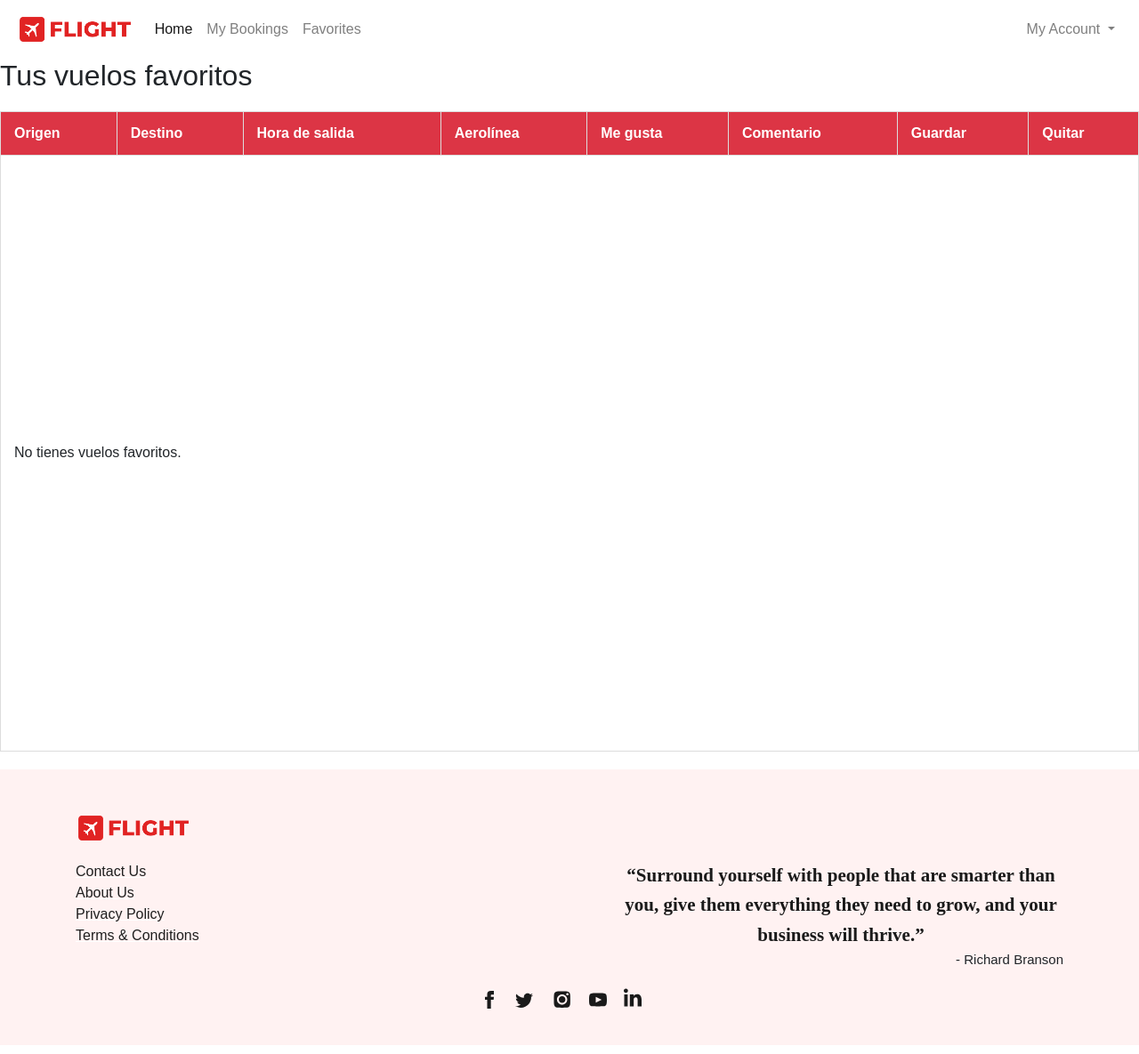
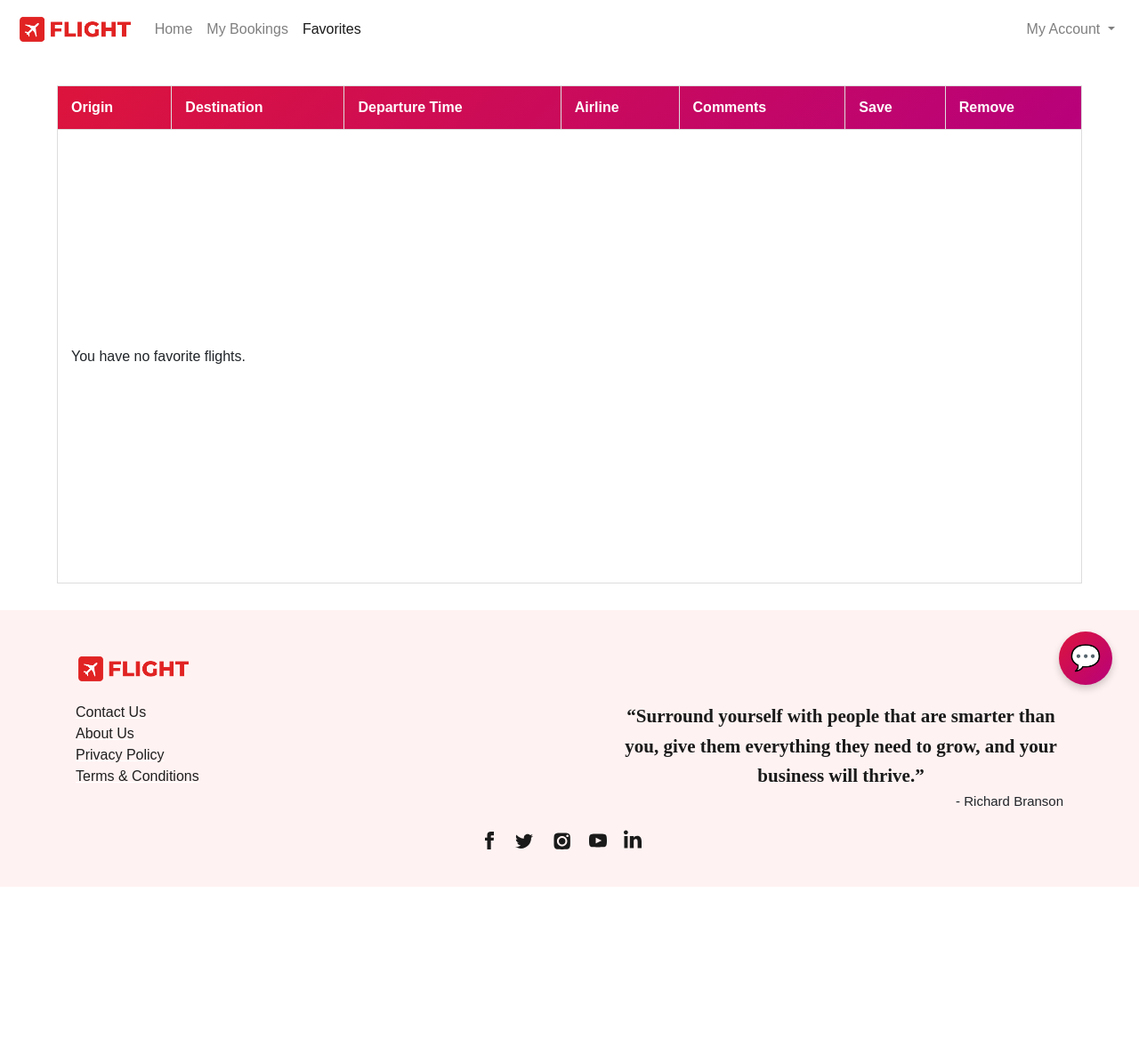
Before and after one commit to Dlassoc/proyecto_validacion, a Django app: page /table in a window 1280 px wide. Shown: the whole page at 89% size. After the commit the page ends 997 px from the top, so only its background shows below. Run offline with Django 3.2, Linux system fonts and the light colour scheme; a user stored in the database is signed in; data comes from the database, SQL or seed files in the repository; both versions use the stored data as it was after the commit; some libraries are stand-ins or nearby versions; some web fonts are replaced.

Commit message:
Implement chatbot feature with UI and functionality; update favorites table layout and styles

```diff
--- a/flight/static/css/favorites.css
+++ b/flight/static/css/favorites.css
@@ -1,15 +1,21 @@
 /* flight/static/css/favorites.css */
+.container-table {
+    width: 100%;
+    display: flex;
+    justify-content: center;
+    align-items: center;
+}
 
 table {
-    width: 100%;
+    width: 90%;
     border-collapse: collapse;
-    margin: 20px 0;
-    font-family: Arial, sans-serif;
-    min-height: 90vh;
+    margin: 30px 0;
+    min-height: 70vh;
 }
 
 thead tr {
-    background-color: #dc3545;
+    background-color: crimson;
+    background-image: linear-gradient(135deg, crimson, #b8017b);
     color: white;
     text-align: left;
 }
@@ -39,7 +45,7 @@ button {
 }
 
 button:hover {
-    background-color: #0056b3;
+    background-color: #b8017b;
 }
 
 textarea {
--- a/flight/static/css/layout_style.css
+++ b/flight/static/css/layout_style.css
@@ -1,4 +1,4 @@
-body{
+body {
     margin: 0px;
     padding: 0px;
     font-family: "Rubik", sans-serif;
@@ -6,146 +6,172 @@ body{
     font-style: normal;
     min-width: 250px;
 }
-.container-fluid{
+
+.container-fluid {
     padding-left: 0px;
     padding-right: 0px;
 }
-.dropdown-menu{
-    box-shadow: 0 0 10px rgba(0,0,0,.1);
+
+.dropdown-menu {
+    box-shadow: 0 0 10px rgba(0, 0, 0, .1);
 }
-.navbar{
+
+.navbar {
     padding: .7rem 1.2rem;
     background-color: #fff;
     transition-duration: .2s;
 }
-.nav-link:hover{
-    color: #e12323!important;
+
+.nav-link:hover {
+    color: #e12323 !important;
     transition-duration: .2s;
 }
-.my-account .dropdown-header{
+
+.my-account .dropdown-header {
     align-content: flex-start;
 }
 
-.section{
+.section {
     background-size: cover;
     background-position: center;
     background-repeat: no-repeat;
     padding: 30px 50px;
     min-height: 100vh;
 }
-.first-section{
+
+.first-section {
     display: flex;
     background-size: cover;
     background-position: center center;
     background-repeat: no-repeat;
 }
 
-.banner-div{
+.banner-div {
     flex: 1;
     display: flex;
     flex-direction: column;
     justify-content: center;
     margin-right: 15px;
 }
-.banner-text{
+
+.banner-text {
     color: white;
     font-size: 54px;
-    font-family: Georgia, 'Times New Roman', Times, serif!important;
+    font-family: Georgia, 'Times New Roman', Times, serif !important;
     font-weight: 700;
     text-align: left;
-    text-shadow: 0px 0px 8px rgba(255,255,255,0.2);
+    text-shadow: 0px 0px 8px rgba(255, 255, 255, 0.2);
 }
 
-@media (max-width: 992px){
-    .first-section{
+@media (max-width: 992px) {
+    .first-section {
         display: block;
     }
-    .banner-text{
+
+    .banner-text {
         text-align: center;
         font-size: 50px;
         margin-top: 20px;
         margin-bottom: 20px;
     }
-    .search-flight{
-        width: 80%!important;
+
+    .search-flight {
+        width: 80% !important;
         margin-left: auto;
         margin-right: auto;
     }
 }
-@media (max-width: 768px){
-    .banner-text{
+
+@media (max-width: 768px) {
+    .banner-text {
         font-size: 40px;
         margin-top: 40px;
         margin-bottom: 45px;
     }
-    .search-flight{
-        width: 85%!important;
+
+    .search-flight {
+        width: 85% !important;
     }
 }
-@media (max-width: 652px){
-    .search-flight{
-        width: 99%!important;
+
+@media (max-width: 652px) {
+    .search-flight {
+        width: 99% !important;
     }
 }
-@media (max-width: 576px){
-    .section{
+
+@media (max-width: 576px) {
+    .section {
         padding: 30px 30px;
     }
-    .search-flight{
-        width: 100%!important;
+
+    .search-flight {
+        width: 100% !important;
         padding: 40px 30px !important;
     }
 }
-@media (max-width: 430px){
-    .search-flight{
+
+@media (max-width: 430px) {
+    .search-flight {
         padding: 35px 18px !important;
     }
 }
-@media (max-width: 376px){
-    .section{
+
+@media (max-width: 376px) {
+    .section {
         padding: 30px 1px;
     }
-    .banner-text{
+
+    .banner-text {
         font-size: 35px;
         margin-top: 15px;
         margin-bottom: 25px;
     }
-    .search-flight{
+
+    .search-flight {
         padding: 35px 10px !important;
     }
-    .footer-content{
-        display: block!important;
+
+    .footer-content {
+        display: block !important;
     }
-    .logo-container{
+
+    .logo-container {
         display: flex;
         justify-content: center;
     }
-    .quote-container{
+
+    .quote-container {
         text-align: center;
         margin-bottom: 15px;
     }
-    .quote{
-        font-size: 1.1em!important;
+
+    .quote {
+        font-size: 1.1em !important;
     }
-    .quote-by{
+
+    .quote-by {
         text-align: center;
     }
-    .links-container{
+
+    .links-container {
         margin-bottom: 15px;
     }
-    .link-list{
-        margin-left: auto!important;
-        margin-right: auto!important;
+
+    .link-list {
+        margin-left: auto !important;
+        margin-right: auto !important;
         text-align: center;
     }
 }
-@media (max-width: 280px){
-    .search-flight{
+
+@media (max-width: 280px) {
+    .search-flight {
         padding: 30px 0px !important;
     }
 }
 
-.search-flight{
+.search-flight {
     padding: 50px 40px;
     background-color: #fff;
     width: 40%;
@@ -153,36 +179,41 @@ body{
     box-shadow: rgba(101, 119, 134, 0.2) 0px 0px 15px, rgba(101, 119, 134, 0.15) 0px 0px 3px 1px;
     display: flex;
 }
-.search-flight .input-row{
+
+.search-flight .input-row {
     margin: 10px;
 }
-.search-flight .input-row label{
+
+.search-flight .input-row label {
     margin-bottom: 0;
     font-size: .9em;
-    color: rgb(100,100,100);
+    color: rgb(100, 100, 100);
 }
-.search-flight button[type="submit"]{
+
+.search-flight button[type="submit"] {
     margin-top: 10px;
 }
-.search-flight .dropdown-menu{
+
+.search-flight .dropdown-menu {
     top: auto;
     left: auto;
 }
 
 
-.second-section .section_title{
+.second-section .section_title {
     margin-top: 25px;
     margin-bottom: 45px;
 }
 
-.single_destination{
+.single_destination {
     margin-bottom: 30px;
     border-radius: 5px;
     overflow: hidden;
     transition: 0.3s;
     position: relative;
 }
-.single_destination::before{
+
+.single_destination::before {
     background: linear-gradient(to bottom, rgba(4, 14, 39, 0) 0%, rgba(4, 14, 39, 0.7) 100%);
     content: '';
     left: 0;
@@ -192,21 +223,25 @@ body{
     z-index: 2;
     position: absolute;
 }
-.single_destination:hover{
+
+.single_destination:hover {
     transform: translateY(-10px);
-    box-shadow: 0 12px 15px rgba(0,0,0,.2);
+    box-shadow: 0 12px 15px rgba(0, 0, 0, .2);
     cursor: pointer;
 }
-.single_destination .thumb img{
+
+.single_destination .thumb img {
     width: 100%;
 }
-.single_destination .content{
+
+.single_destination .content {
     position: absolute;
     left: 30px;
     bottom: 30px;
     z-index: 7;
 }
-.single_destination .content a{
+
+.single_destination .content a {
     margin-bottom: 0;
     font-size: 22px;
     color: #fff;
@@ -214,59 +249,70 @@ body{
     transition: 0.3s;
     text-decoration: none;
 }
-.single_destination:hover content a{
+
+.single_destination:hover content a {
     background-color: red;
 }
 
-footer{
-    background-color: rgb(255,242,242);
+footer {
+    background-color: rgb(255, 242, 242);
     margin-top: 0px;
     padding-top: 1px;
 }
-footer .container > div{
+
+footer .container>div {
     font-family: Barlow, sans-serif;
     margin: 48px 0px 10px;
     flex-shrink: 0;
     max-width: 100%;
     overflow: hidden;
 }
-.footer-content{
+
+.footer-content {
     padding-top: 20px;
     display: flex;
     -webkit-box-pack: justify;
     justify-content: space-between;
 }
-.links-container{
+
+.links-container {
     text-align: left;
     flex-direction: row;
     display: flex;
 }
-.quote-container{
+
+.quote-container {
     text-align: right;
 }
-.logo-container img{
+
+.logo-container img {
     width: 130px;
 }
-.links-container > div{
+
+.links-container>div {
     flex: 1 0 0px;
 }
-.links-container > div ul{
+
+.links-container>div ul {
     padding-inline-start: 0px;
     margin-block-start: 0px;
     margin-block-end: 0px;
     list-style-type: none;
     margin-right: 50px;
 }
-.footer-links{
+
+.footer-links {
     white-space: nowrap;
     color: rgb(31, 31, 31);
     text-decoration: underline solid rgb(255, 255, 255);
     transition: all 0.1s ease 0s;
 }
-.footer-links:hover{
+
+.footer-links:hover {
     color: rgb(31, 31, 31);
 }
-.quote-container .quote{
+
+.quote-container .quote {
     font-family: utopia-std, serif;
     text-align: center;
     color: rgb(26, 26, 26);
@@ -276,11 +322,13 @@ footer .container > div{
     font-weight: 600;
     line-height: 1.6;
 }
-.quote-container .quote-by{
+
+.quote-container .quote-by {
     font-family: sans-serif;
     font-size: 15px;
 }
-.social-icons{
+
+.social-icons {
     list-style-type: none;
     display: flex;
     margin: 0px auto;
@@ -289,12 +337,14 @@ footer .container > div{
     max-width: 200px;
     justify-content: space-evenly;
 }
-.social-icons a{
+
+.social-icons a {
     height: 44px;
     width: 44px;
 }
 
-#places_from, #places_to{
+#places_from,
+#places_to {
     display: none;
     position: absolute;
     left: 0;
@@ -302,26 +352,34 @@ footer .container > div{
     margin-left: 10px;
     margin-right: 10px;
     background-color: #fff;
-    box-shadow: 0 0 5px rgba(0,0,0,.2);
+    box-shadow: 0 0 5px rgba(0, 0, 0, .2);
     cursor: pointer;
     max-height: 70%;
     overflow: auto;
 }
-.each_places_from_list, .each_places_to_list{
+
+.each_places_from_list,
+.each_places_to_list {
     padding: 10px 15px;
     transition-duration: .2s;
 }
-.each_places_from_list:hover, .each_places_to_list:hover{
+
+.each_places_from_list:hover,
+.each_places_to_list:hover {
     background-color: #f2f2f2;
 }
-.each_places_from_list:active, .each_places_to_list:active{
+
+.each_places_from_list:active,
+.each_places_to_list:active {
     background-color: #e5e5e5;
 }
-.places_box{
+
+.places_box {
     display: none;
     cursor: pointer;
 }
-.search-flight-form-data{
+
+.search-flight-form-data {
     position: relative;
 }
 
@@ -333,11 +391,35 @@ footer .container > div{
 ::-webkit-scrollbar-track {
     background: none;
 }
+
 ::-webkit-scrollbar {
     width: 10px;
     height: 10px;
 }
+
 ::-webkit-scrollbar-thumb {
     background: #ccc;
     border-radius: 5px;
 }
+
+#chatbot-button {
+    position: fixed;
+    bottom: 30px;
+    right: 30px;
+    width: 60px;
+    height: 60px;
+    border-radius: 50%;
+    border: none;
+    background-color: crimson;
+    background-image: linear-gradient(135deg, crimson, #b8017b);
+    color: white;
+    font-size: 28px;
+    cursor: pointer;
+    box-shadow: 0 4px 8px rgba(0, 0, 0, 0.2);
+    z-index: 1000;
+    transition: background-color 0.3s ease;
+}
+
+#chatbot-button:hover {
+    background-color: #b8017b;
+}
--- a/flight/templates/flight/layout.html
+++ b/flight/templates/flight/layout.html
@@ -10,6 +10,7 @@
     integrity="sha384-Vkoo8x4CGsO3+Hhxv8T/Q5PaXtkKtu6ug5TOeNV6gBiFeWPGFN9MuhOf23Q9Ifjh" crossorigin="anonymous">
   <link rel="stylesheet" href="https://use.typekit.net/cav5lva.css">
   <link rel="stylesheet" href="{% static 'css/layout_style.css' %}">
+  <link rel="stylesheet" href="{% static 'css/chat-bot.css' %}">
   <link rel="icon" type="image/ico" href="/static/img/favicon.ico">
   <script src="https://code.jquery.com/jquery-3.4.1.slim.min.js"
     integrity="sha384-J6qa4849blE2+poT4WnyKhv5vZF5SrPo0iEjwBvKU7imGFAV0wwj1yYfoRSJoZ+n"
@@ -21,6 +22,7 @@
     integrity="sha384-wfSDF2E50Y2D1uUdj0O3uMBJnjuUD4Ih7YwaYd1iqfktj0Uod8GCExl3Og8ifwB6"
     crossorigin="anonymous"></script>
   <script type="text/javascript" src="{% static 'js/layout.js' %}"></script>
+  <!-- <script type="text/javascript" src="{% static 'js/chat-bot.js' %}"></script> -->
   {% block head %}
   {% endblock %}
 </head>
@@ -45,9 +47,11 @@
           </li>
           <li class="nav-item {% if page == 'bookings' %}active{% endif %}">
             <a class="nav-link" href="{% url 'bookings' %}">My Bookings</a>
-          <li class="nav-item {% if page == 'favorites_list' %}active{% endif %}">
+            {% if user.is_authenticated %}
+          <li class="nav-item {% if page == 'favorites' %}active{% endif %}">
             <a class="nav-link" href="{% url 'favorites_list' %}">Favorites</a>
           </li>
+          {% endif %}
         </ul>
         <ul class="navbar-nav">
           {% if not user.is_authenticated %}
@@ -178,6 +182,75 @@
       </div>
     </footer>
   </div>
+  <button id="chatbot-button" title="Chatbot">💬</button>
+  <div id="chatbot-window" style="display:none;">
+    <div id="chatbot-header">
+      <span>Chatbot</span>
+      <button id="chatbot-close">&times;</button>
+    </div>
+    <div id="chatbot-messages"></div>
+    <form id="chatbot-form">
+      <input type="text" id="chatbot-input" autocomplete="off" placeholder="Write a message..." />
+      <button type="submit">Send</button>
+    </form>
+  </div>
+  <script>
+    const chatbotButton = document.getElementById('chatbot-button');
+    const chatbotWindow = document.getElementById('chatbot-window');
+    const chatbotClose = document.getElementById('chatbot-close');
+    const chatbotForm = document.getElementById('chatbot-form');
+    const chatbotInput = document.getElementById('chatbot-input');
+    const chatbotMessages = document.getElementById('chatbot-messages');
+
+    chatbotButton.addEventListener('click', () => {
+      chatbotWindow.style.display = 'flex';
+    });
+
+    chatbotClose.addEventListener('click', () => {
+      chatbotWindow.style.display = 'none';
+    });
+
+    chatbotForm.addEventListener('submit', function (e) {
+      e.preventDefault();
+      const userMessage = chatbotInput.value.trim();
+      if (!userMessage) return;
+
+      // Mostrar mensaje del usuario
+      const userMsgDiv = document.createElement('div');
+      userMsgDiv.classList.add('user-message');
+      userMsgDiv.textContent = userMessage;
+      chatbotMessages.appendChild(userMsgDiv);
+
+      chatbotInput.value = '';
+      chatbotMessages.scrollTop = chatbotMessages.scrollHeight;
+
+      // Simular respuesta del bot con delay
+      setTimeout(() => {
+        const botMsgDiv = document.createElement('div');
+        botMsgDiv.classList.add('bot-message');
+
+        // Respuestas básicas
+        let botResponse = "sorry, I didn't understand that.";
+        if (userMessage.toLowerCase().includes('help')) {
+          botResponse = "How can I assist you?";
+        } else if (userMessage.toLowerCase().includes('bye')) {
+          botResponse = "Goodbye! Have a great day!";
+        } else if (userMessage.toLowerCase().includes('thanks') || userMessage.toLowerCase().includes('thank you')) {
+          botResponse = "You're welcome!";
+        } else
+          if (userMessage.toLowerCase().includes('hello') || userMessage.toLowerCase().includes('hi')) {
+            botResponse = "Hello! How can I help you today?";
+          } else if (userMessage.toLowerCase().includes('flight')) {
+            botResponse = "Do you want information about flights?";
+          }
+
+        botMsgDiv.textContent = botResponse;
+        chatbotMessages.appendChild(botMsgDiv);
+        chatbotMessages.scrollTop = chatbotMessages.scrollHeight;
+      }, 800);
+    });
+  </script>
+
 </body>
 
 </html>
--- a/flight/templates/flight/table.html
+++ b/flight/templates/flight/table.html
@@ -6,19 +6,19 @@
 {% endblock %}
 
 {% block body %}
-<h2>Tus vuelos favoritos</h2>
+<div class="container-table">
+
 
     <table border="1" cellpadding="5" cellspacing="0">
         <thead>
             <tr>
-            <th>Origen</th>
-            <th>Destino</th>
-            <th>Hora de salida</th>
-            <th>Aerolínea</th>
-            <th>Me gusta</th>
-            <th>Comentario</th>
-            <th>Guardar</th>
-            <th>Quitar</th>
+                <th>Origin</th>
+                <th>Destination</th>
+                <th>Departure Time</th>
+                <th>Airline</th>
+                <th>Comments</th>
+                <th>Save</th>
+                <th>Remove</th>
             </tr>
         </thead>
         <tbody>
@@ -29,30 +29,36 @@
                 <td>{{ fav.flight.depart_time }}</td>
                 <td>{{ fav.flight.airline }}</td>
                 <td>
-                <form method="post" style="display:inline;">
+                    {% if fav.comment %}
+                    <ul>
+                        <li><strong>{{ fav.user.first_name }}:</strong> {{ fav.comment }}</li>
+                    </ul>
+                    {% else %}
+                    <em>No comments yet.</em>
+                    {% endif %}
+                </td>
+                <td>
+                    <form method="post" style="margin:0;">
                         {% csrf_token %}
                         <input type="hidden" name="favorite_id" value="{{ fav.id }}">
-                    <input type="checkbox" name="liked" {% if fav.liked %}checked{% endif %}>
-            </td>
-            <td>
-                <textarea name="comment" rows="2" placeholder="Añade un comentario...">{{ fav.comment }}</textarea>
-            </td>
-            <td>
-                <button type="submit">Guardar</button>
+                        <textarea name="comment" rows="2"
+                            placeholder="Add a comment...">{{ fav.comment }}</textarea><br>
+                        <button type="submit">Save</button>
                     </form>
                 </td>
                 <td>
                     <form action="{% url 'toggle_favorite' fav.flight.id %}" method="post">
                         {% csrf_token %}
-                    <button type="submit">Quitar</button>
+                        <button type="submit">Remove</button>
                     </form>
                 </td>
             </tr>
             {% empty %}
             <tr>
-            <td colspan="8">No tienes vuelos favoritos.</td>
+                <td colspan="7">You have no favorite flights.</td>
             </tr>
             {% endfor %}
         </tbody>
     </table>
+</div>
 {% endblock %}
--- a/flight/urls.py
+++ b/flight/urls.py
@@ -21,6 +21,6 @@ urlpatterns = [
     path('terms-and-conditions', views.terms_and_conditions, name="termsandconditions"),
     path('about-us', views.about_us, name="aboutus"),
     path('table', views.favorites_list, name="table"),
-    path('favorites/', views.favorites_list, name='favorites_list'),
+    path('favorites', views.favorites_list, name='favorites_list'),
     path('favorites/toggle/<int:flight_id>/', views.toggle_favorite, name='toggle_favorite'),
 ]
--- a/flight/views.py
+++ b/flight/views.py
@@ -148,7 +148,6 @@ def flight(request):
         returndate = request.GET.get('ReturnDate')
         return_date = datetime.strptime(returndate, "%Y-%m-%d")
         flightday2 = Week.objects.filter(number=return_date.weekday()).first()
-        print(f"{flightday2} cosoooooo")
         origin2 = Place.objects.get(code=d_place.upper())
         destination2 = Place.objects.get(code=o_place.upper())
     seat = request.GET.get('SeatClass')
@@ -566,4 +565,4 @@ def favorites_list(request):
     else:
         form = FavoriteFlightForm()
 
-    return render(request, 'flight/table.html', {'favorites': favorites, 'form': form})
+    return render(request, 'flight/table.html', {'favorites': favorites, 'form': form, "page": 'favorites'})
```
Also changed, not shown: flight/static/css/chat-bot.css (added, +78 -0 lines), flight/static/js/chat-bot.js (added, +48 -0 lines), README.md, db.sqlite3. Lines whose indentation alone changed are shown as unchanged.
